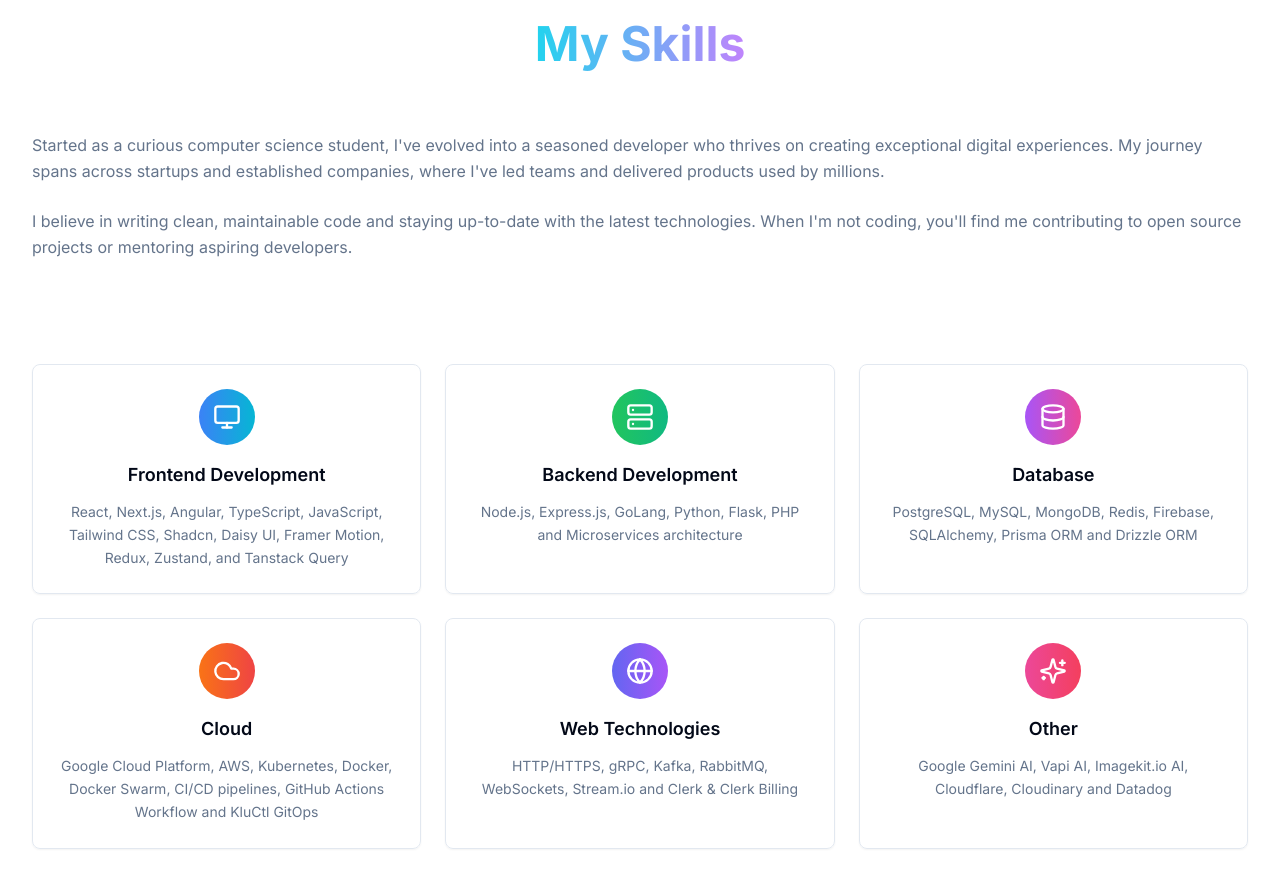
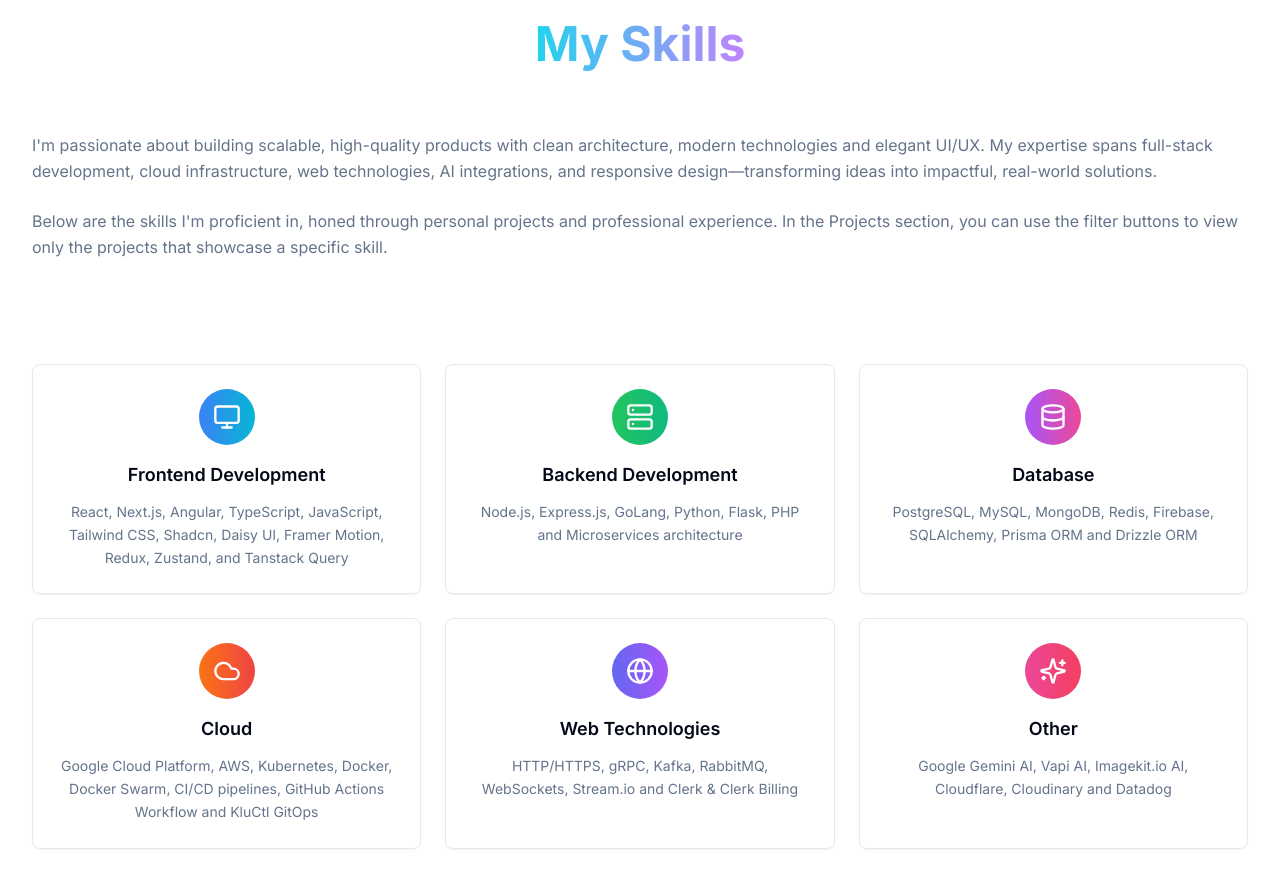
Before and after one commit to EvanHuang7/portfolio-app, a Next.js app: page / in a window 1280 px wide. Shown: the part 860-1748 px from the top of the page. Built offline with nearby package versions, Linux system fonts and the light colour scheme.

Commit message:
update the skills paragraphs

```diff
--- a/components/Skills.tsx
+++ b/components/Skills.tsx
@@ -70,21 +70,20 @@
           </h2>
         </div>
 
-        {/* TODO: Change this section to skill by remove the sentences? */}
         <div className="grid gap-12 items-center mb-20">
           <div>
             <p className="text-muted-foreground mb-6 leading-relaxed">
-              Started as a curious computer science student, I&apos;ve evolved
-              into a seasoned developer who thrives on creating exceptional
-              digital experiences. My journey spans across startups and
-              established companies, where I&apos;ve led teams and delivered
-              products used by millions.
+              I&apos;m passionate about building scalable, high-quality products
+              with clean architecture, modern technologies and elegant UI/UX. My
+              expertise spans full-stack development, cloud infrastructure, web
+              technologies, AI integrations, and responsive design—transforming
+              ideas into impactful, real-world solutions.
             </p>
             <p className="text-muted-foreground mb-6 leading-relaxed">
-              I believe in writing clean, maintainable code and staying
-              up-to-date with the latest technologies. When I&apos;m not coding,
-              you&apos;ll find me contributing to open source projects or
-              mentoring aspiring developers.
+              Below are the skills I&apos;m proficient in, honed through
+              personal projects and professional experience. In the Projects
+              section, you can use the filter buttons to view only the projects
+              that showcase a specific skill.
             </p>
           </div>
         </div>
```
